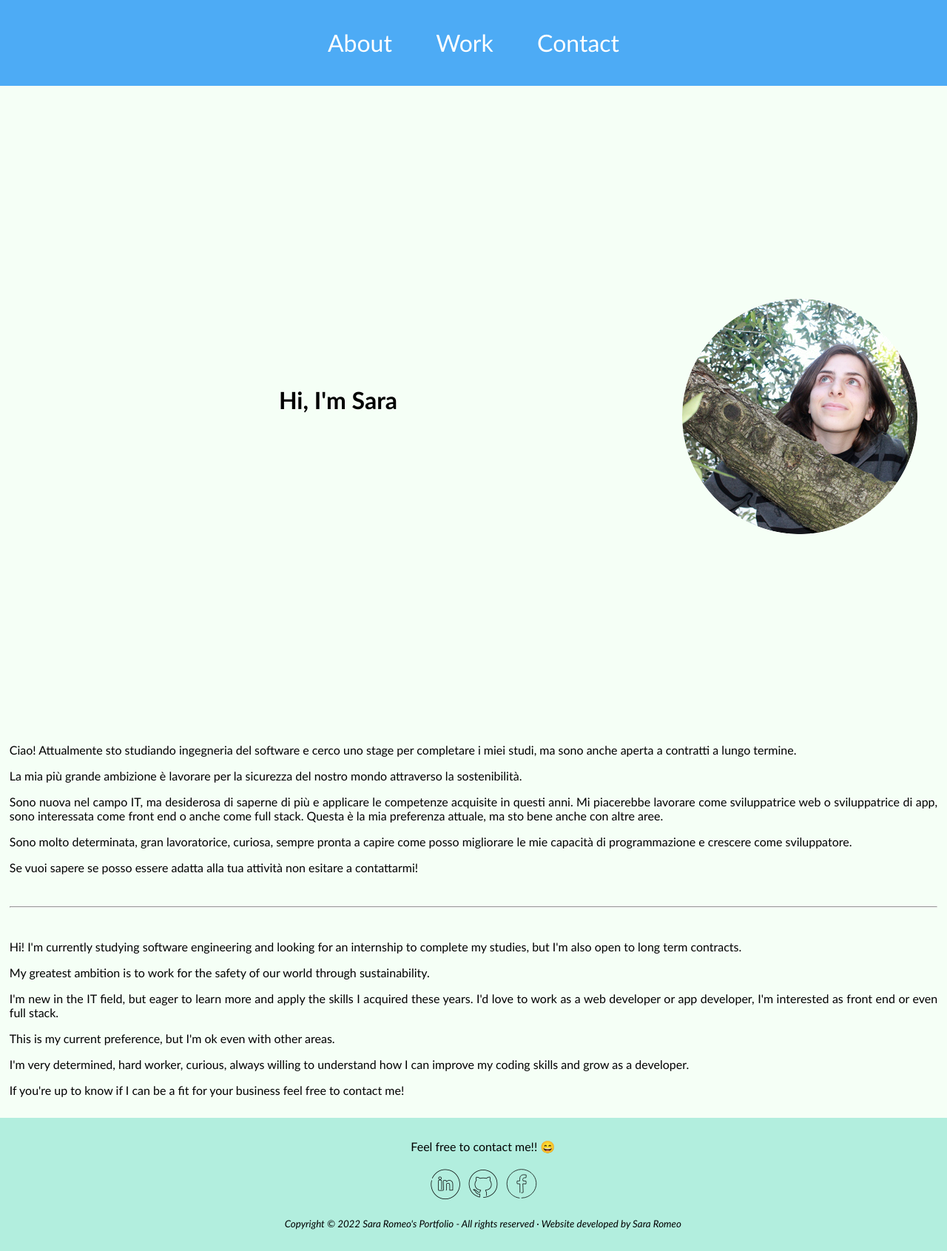
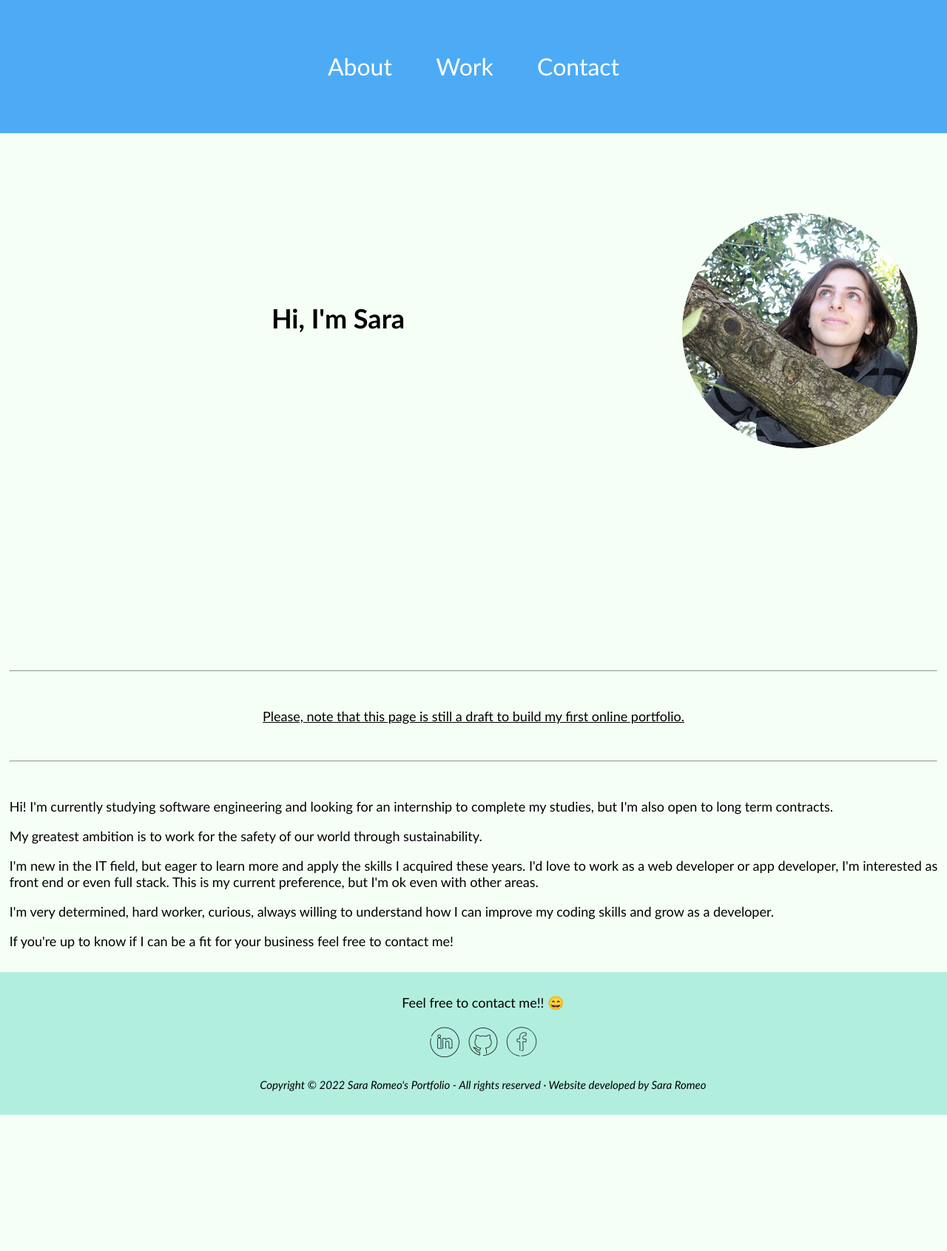
Before and after one commit to sararomeo/portfolio, a PHP site: page / in a window 1280 px wide. Shown: the whole page at 74% size. After the commit the page ends 1507 px from the top, so only its background shows below. Run offline with PHP 8.4, Linux system fonts and the light colour scheme.

Commit message:
Draft portfolio

```diff
--- a/index.html
+++ b/index.html
@@ -9,8 +9,7 @@
   </head>
 
   <body>
-
-    <nav>
+  <nav>
       <ul id='navbar'>
           <li><a href="#about">About</a></li>
           <li><a href="#projects">Work</a></li>
@@ -29,17 +28,8 @@
       <article>
         <section>
           <!-- draft text to start building the website-->
-          <p>Ciao! Attualmente sto studiando ingegneria del software e cerco uno stage per completare i miei studi, ma sono anche aperta a contratti a lungo termine.</p>
-
-          <p>La mia più grande ambizione è lavorare per la sicurezza del nostro mondo attraverso la sostenibilità.</p>
-
-          <p>Sono nuova nel campo IT, ma desiderosa di saperne di più e applicare le competenze acquisite in questi anni.
-            Mi piacerebbe lavorare come sviluppatrice web o sviluppatrice di app, sono interessata come front end o anche come full stack.
-            Questa è la mia preferenza attuale, ma sto bene anche con altre aree.</p>
-
-          <p>Sono molto determinata, gran lavoratorice, curiosa, sempre pronta a capire come posso migliorare le mie capacità di programmazione e crescere come sviluppatore.</p>
-          <p>Se vuoi sapere se posso essere adatta alla tua attività non esitare a contattarmi!</p>
-
+          <br><hr><br>
+          <p style="text-align: center; text-decoration-line: underline;">Please, note that this page is still a draft to build my first online portfolio.</p>
           <br><hr><br>
 
           <p>Hi! I'm currently studying software engineering and looking for an internship to complete my studies, but I'm also open to long term contracts.</p>
@@ -48,7 +38,7 @@
 
           <p>I'm new in the IT field, but eager to learn more and apply the skills I acquired these years.
           I'd love to work as a web developer or app developer, I'm interested as front end or even full stack.
-          <p>This is my current preference, but I'm ok even with other areas.</p>
+          This is my current preference, but I'm ok even with other areas.</p>
 
           <p>I'm very determined, hard worker, curious, always willing to understand how I can improve my coding skills and grow as a developer.
           <p>If you're up to know if I can be a fit for your business feel free to contact me!</p>
--- a/src/style/style-index.css
+++ b/src/style/style-index.css
@@ -1,10 +1,28 @@
+::-webkit-scrollbar {
+  width: 15px;
+}
+
+::-webkit-scrollbar-track {
+  background-color: #f5fff6 /*#b2eede*/;
+}
+
+::-webkit-scrollbar-thumb {
+  background: #71e0c8;
+  border-radius: 15px;
+}
+
+::-webkit-scrollbar-thumb:hover {
+  background: #4ca390;
+}
+
 body {
   min-height: 100%;
-  margin-top: 0px;
   margin: 0;
   padding: 0;
   font-family: "candara", sans-serif;
+  font-size: large;
   background-color: #f5fff6;
+  scroll-behavior: smooth;
 }
 
 .about {
@@ -14,12 +32,13 @@ body {
 
 .intro {
   top: 0;
-  min-height: 70vh; /*55% of the viewport height*/
-  padding-top: 35vh; /*45% of viewport height to the top*/
+  min-width: auto;
+  min-height: 70vh;
+  padding-top: 35vh;
 }
 
 .intro h1 {
-  padding-top: 13vh; /*45% of viewport height to the top*/
+  padding-top: 13vh;
   text-align: center;
 }
 
@@ -28,18 +47,17 @@ nav {
   text-align: center;
   flex-direction: row;
   width: 100%;
-  margin: 0;
+  margin: 0px;
   top: 0;
   background-color: #4dabf5;
+  position: absolute;
 }
 
 nav ul {
   text-align: center;
   font-size: xx-large;
-  width: 100%;
   top: 0;
   padding: 0;
-  margin: 0;
   list-style: none;
   cursor: pointer;
 }
```
